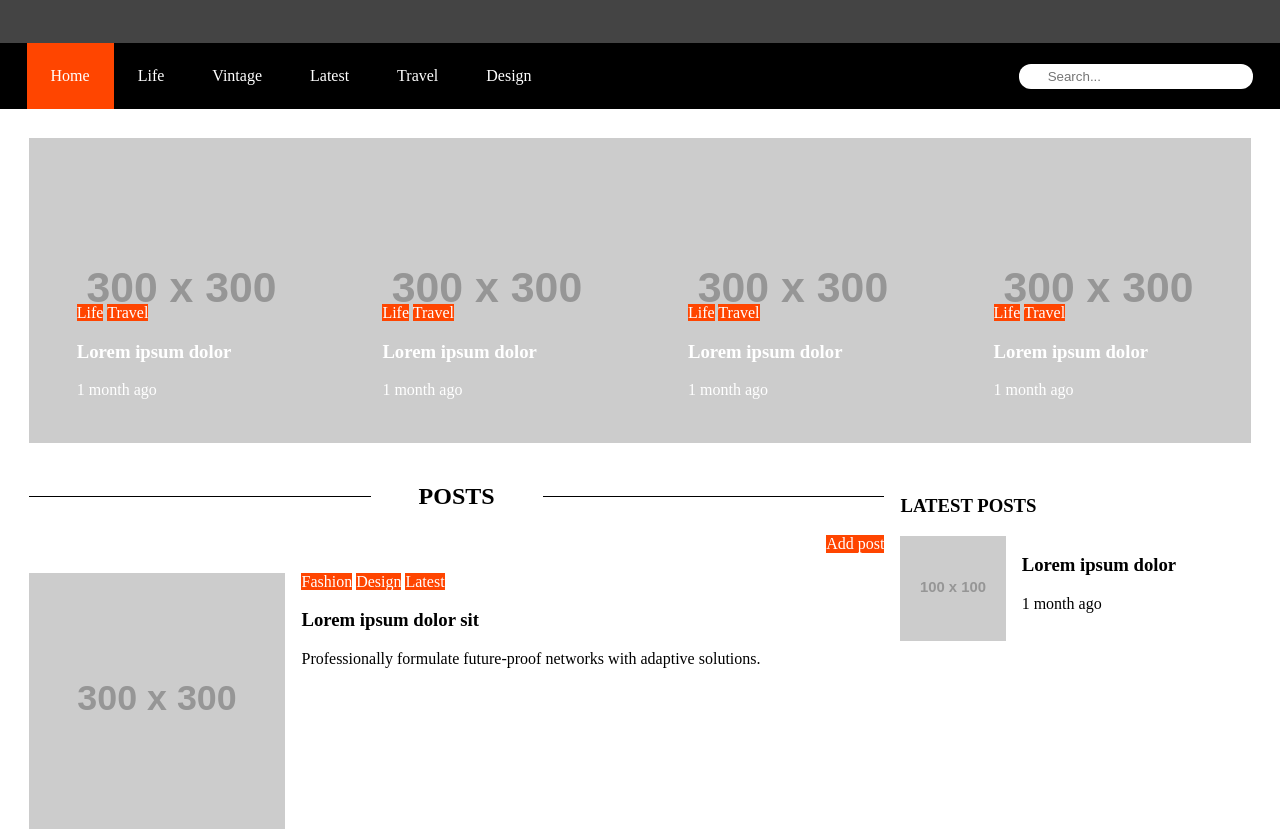
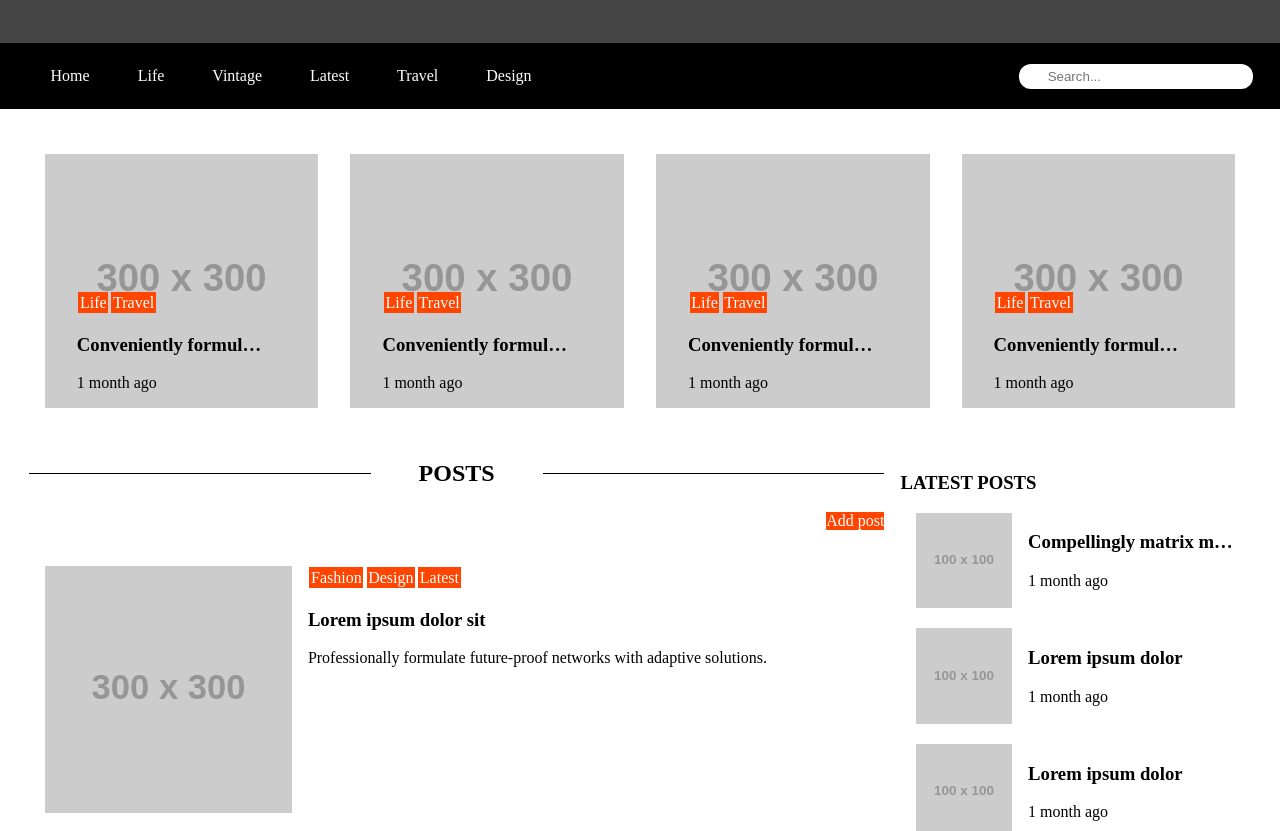
Before and after one commit to justas-dovydaitis/news-magazine, a plain HTML site: page index.html in a window 1280 px wide. Shown: the part 121-952 px from the top of the page. Drawn offline with Linux system fonts and the light colour scheme; placeholder pictures from the web are drawn by us.

Commit message:
Made featured posts with background image

```diff
--- a/css/bar.css
+++ b/css/bar.css
@@ -42,7 +42,21 @@
 }
 
 .bar .item {
-    margin: .5rem 0
+    margin: .5rem 0;
+    transition: color ease-in-out 0.5s;
+}
+
+.bar .item:not(.active):hover {
+    color: #FF4500;
+}
+
+.bar .item:active {
+    background-color: #FF4500;
+}
+
+.bar .item:active:hover {
+    color: #FFFFFF;
+    transition: none;
 }
 
 .bar.bottom-bar>nav {
--- /dev/null
+++ b/css/featured-container.css
@@ -0,0 +1,45 @@
+.featured-post-container {
+    display: flex;
+    flex-flow: wrap;
+    justify-content: space-between;
+}
+
+.featured-post-container .post {
+    position: relative;
+    padding: 1rem;
+    overflow: hidden;
+    width: 100%;
+    background-image: url('https://via.placeholder.com/300?text=News+Magazine?text=News+Magazine');
+    background-repeat: repeat-y;
+    background-size: cover;
+    background-position: center;
+}
+
+.featured-post-container .post>img {
+    width: 100%;
+    height: auto;
+}
+
+.featured-post-container .post>.details {
+    display: flex;
+    flex-flow: column;
+    width: calc(100% - 2rem);
+    margin-top: 50%;
+    /* position: absolute; */
+    /* bottom: 3rem; */
+    /* left: 3rem; */
+    /* color: white; */
+    /* width: calc(100% - 6rem); */
+}
+
+@media only screen and (min-width: 576px) {
+    .featured-post-container .post {
+        width: calc(50% - 2rem);
+    }
+}
+
+@media only screen and (min-width: 992px) {
+    .featured-post-container .post {
+        width: calc(25% - 2rem);
+    }
+}
--- /dev/null
+++ b/css/post-container.css
@@ -0,0 +1,60 @@
+.post-container {
+    display: flex;
+    flex-flow: wrap;
+    width: 100%;
+}
+
+.post-container .posts {
+    overflow-x: hidden;
+}
+
+.posts .post details .tags .span {
+    background-color: #ff4500;
+    color: white;
+}
+
+.post-container .latest.posts,
+.post-container .post>figure {
+    width: 100%;
+}
+
+.post-container .post-controls {
+    display: flex;
+    justify-content: flex-end;
+    width: 100%;
+}
+
+.post-container .post-controls>a {
+    background-color: #ff4500;
+}
+
+@media only screen and (min-width: 578px) {
+    .posts .post>.details {
+        width: 70%;
+    }
+    .post>.details {
+        padding-left: 1rem;
+    }
+    .posts .post>figure {
+        width: 30%;
+    }
+}
+
+@media only screen and (min-width: 992px) {
+    .post-container .posts {
+        width: 50%;
+    }
+    .post-container .latest.posts {
+        width: 50%;
+        padding-left: 1rem;
+    }
+}
+
+@media only screen and (min-width: 1200px) {
+    .post-container .posts {
+        width: 70%;
+    }
+    .post-container .latest.posts {
+        width: 30%;
+    }
+}
--- a/css/post.css
+++ b/css/post.css
@@ -1,70 +1,59 @@
-.post-container {
+.post {
     display: flex;
-    width: 100%;
     flex-flow: wrap;
+    margin: 1rem;
 }
 
-.posts .post {
-    display: flex;
-    flex-flow: wrap;
+.post figure {
+    margin: 0;
 }
 
-.posts .post>img,
-.posts .post>article {
+.post>figure,
+.post>figure img,
+.post>.details {
     width: 100%;
 }
 
-.posts .post article .tags>span {
-    background-color: #ff4500;
-    color: white;
+.post.new>figure>img {}
+
+.post .details .tags {
+    display: flex;
+    flex-flow: wrap;
+    color: #FFFFFF;
 }
 
-.post-container .latest.posts {
-    width: 100%;
+.post .details .tags>div {
+    backface-visibility: hidden;
+    background-color: #ff4500;
+    margin: 0.1rem;
+    padding: 0.1rem;
+    transition: transform 0.5s ease;
 }
 
-.post-container .post-controls {
-    display: flex;
-    justify-content: flex-end;
-    width: 100%;
+.post .details .tags>div:hover {
+    -webkit-transform: scale(1.05);
+    -moz-transform: scale(1.05);
+    transform: scale(1.05);
 }
 
-.post-container .posts {
-    overflow-x: hidden;
-}
-
-.post-container .post-controls>a {
-    background-color: #ff4500;
+.post .details>h1,
+.post .details>h2,
+.post .details>h3,
+.post .details>h4,
+.post .details>h5 {
+    font-weight: 900;
+    max-width: 100%;
+    white-space: nowrap;
+    overflow: hidden;
+    text-overflow: ellipsis;
 }
 
 @media only screen and (min-width: 578px) {
-    .posts .post>article {
-        width: 70%;
+    .post {
+        flex-flow: wrap
     }
-    .post>article,
-    .post .details {
-        padding-left: 1rem;
-    }
-    .posts .post>img {
-        width: 30%;
+    .post>figure,
+    .post>.details {
+        width: auto;
     }
 }
-
-@media only screen and (min-width: 992px) {
-    .post-container .posts {
-        width: 50%;
-    }
-    .post-container .latest.posts {
-        width: 50%;
-        padding-left: 1rem;
-    }
-}
-
-@media only screen and (min-width: 1200px) {
-    .post-container .posts {
-        width: 70%;
-    }
-    .post-container .latest.posts {
-        width: 30%;
-    }
-}
--- a/css/suggestion.css
+++ /dev/null
@@ -1,43 +0,0 @@
-.suggestion-container {
-    display: flex;
-    flex-flow: wrap;
-    justify-content: space-between;
-}
-
-.suggestion {
-    overflow: hidden;
-    position: relative;
-    width: 100%;
-}
-
-.suggestion>img {
-    width: 100%;
-    height: auto;
-}
-
-.suggestion>.details {
-    position: absolute;
-    bottom: 3rem;
-    left: 3rem;
-    color: white;
-}
-
-.suggestion>.details>.category>span {
-    background-color: #ff4500;
-}
-
-.suggestion>.details>.category>h3 {
-    font-weight: 900;
-}
-
-@media only screen and (min-width: 576px) {
-    .suggestion {
-        width: 50%;
-    }
-}
-
-@media only screen and (min-width: 992px) {
-    .suggestion {
-        width: 25%;
-    }
-}
--- a/index.html
+++ b/index.html
@@ -5,9 +5,10 @@
     <meta name="viewport" content="width=device-width, initial-scale=1">
 
     <link rel="stylesheet" href="./css/main.css" />
-    <link rel="stylesheet" href="./css/suggestion.css" />
     <link rel="stylesheet" href="./css/bar.css" />
     <link rel="stylesheet" href="./css/post.css" />
+    <link rel="stylesheet" href="./css/featured-container.css" />
+    <link rel="stylesheet" href="./css/post-container.css" />
     <link rel="stylesheet" href="./css/footer.css" />
 
     <link rel="stylesheet" href="./css/spacing.css" />
@@ -67,7 +68,7 @@
                 <input class="px-3" type="search" placeholder="Search...">
             </div>
             <nav>
-                <a class="item active" href="javascript:void(0);">Home</a>
+                <a class="item" href="javascript:void(0);">Home</a>
                 <a class="item" href="javascript:void(0);">Life</a>
                 <a class="item" href="javascript:void(0);">Vintage</a>
                 <a class="item" href="javascript:void(0);">Latest</a>
@@ -78,48 +79,48 @@
         </div>
     </header>
     <main class="px-5">
-        <section class="py-3 suggestion-container">
-            <div class="suggestion">
-                <img src="https://via.placeholder.com/300?text=News+Magazine?text=News+Magazine" alt="image placeholder" title="placeholder" />
+        <section class="py-3 featured-post-container">
+            <div class="post">
+                <!-- <img src="https://via.placeholder.com/300?text=News+Magazine?text=News+Magazine" alt="image placeholder" title="placeholder" /> -->
                 <div class="details">
-                    <div class="category">
-                        <span>Life</span>
-                        <span>Travel</span>
+                    <div class="tags">
+                        <div>Life</div>
+                        <div>Travel</div>
                     </div>
-                    <h3>Lorem ipsum dolor</h3>
+                    <h3>Conveniently formulate enterprise initiatives for multidisciplinary innovation. Compellingly target B2C leadership skills via visionary quality vectors. Objectively</h3>
                     <span>1 month ago</span>
                 </div>
             </div>
-            <div class="suggestion">
-                <img src="https://via.placeholder.com/300?text=News+Magazine" alt="image placeholder" title="placeholder" />
+            <div class="post">
+                <!-- <img src="https://via.placeholder.com/300?text=News+Magazine?text=News+Magazine" alt="image placeholder" title="placeholder" /> -->
                 <div class="details">
-                    <div class="category">
-                        <span>Life</span>
-                        <span>Travel</span>
+                    <div class="tags">
+                        <div>Life</div>
+                        <div>Travel</div>
                     </div>
-                    <h3>Lorem ipsum dolor</h3>
+                    <h3>Conveniently formulate enterprise initiatives for multidisciplinary innovation. Compellingly target B2C leadership skills via visionary quality vectors. Objectively</h3>
                     <span>1 month ago</span>
                 </div>
             </div>
-            <div class="suggestion">
-                <img src="https://via.placeholder.com/300?text=News+Magazine" alt="image placeholder" title="placeholder" />
+            <div class="post">
+                <!-- <img src="https://via.placeholder.com/300?text=News+Magazine?text=News+Magazine" alt="image placeholder" title="placeholder" /> -->
                 <div class="details">
-                    <div class="category">
-                        <span>Life</span>
-                        <span>Travel</span>
+                    <div class="tags">
+                        <div>Life</div>
+                        <div>Travel</div>
                     </div>
-                    <h3>Lorem ipsum dolor</h3>
+                    <h3>Conveniently formulate enterprise initiatives for multidisciplinary innovation. Compellingly target B2C leadership skills via visionary quality vectors. Objectively</h3>
                     <span>1 month ago</span>
                 </div>
             </div>
-            <div class="suggestion">
-                <img src="https://via.placeholder.com/300?text=News+Magazine" alt="image placeholder" title="placeholder" />
+            <div class="post">
+                <!-- <img src="https://via.placeholder.com/300?text=News+Magazine?text=News+Magazine" alt="image placeholder" title="placeholder" /> -->
                 <div class="details">
-                    <div class="category">
-                        <span>Life</span>
-                        <span>Travel</span>
+                    <div class="tags">
+                        <div>Life</div>
+                        <div>Travel</div>
                     </div>
-                    <h3>Lorem ipsum dolor</h3>
+                    <h3>Conveniently formulate enterprise initiatives for multidisciplinary innovation. Compellingly target B2C leadership skills via visionary quality vectors. Objectively</h3>
                     <span>1 month ago</span>
                 </div>
             </div>
@@ -132,12 +133,42 @@
                 </div>
 
                 <div class="post">
-                    <img src="https://via.placeholder.com/300?text=News+Magazine" alt="image placeholder" title="placeholder" />
-                    <article>
+                    <figure>
+                        <img src="https://via.placeholder.com/300?text=News+Magazine" alt="image placeholder" title="placeholder" />
+                    </figure>
+                    <article class="details">
                         <div class="tags">
-                            <span class="bg-accent text-white">Fashion</span>
-                            <span class="bg-accent text-white">Design</span>
-                            <span class="bg-accent text-white">Latest</span>
+                            <div class="bg-accent text-white">Fashion</div>
+                            <div class="bg-accent text-white">Design</div>
+                            <div class="bg-accent text-white">Latest</div>
+                        </div>
+                        <h3> Lorem ipsum dolor sit </h3>
+                        <p>Professionally formulate future-proof networks with adaptive solutions.</p>
+                    </article>
+                </div>
+                <div class="post">
+                    <figure>
+                        <img src="https://via.placeholder.com/300?text=News+Magazine" alt="image placeholder" title="placeholder" />
+                    </figure>
+                    <article class="details">
+                        <div class="tags">
+                            <div class="bg-accent text-white">Fashion</div>
+                            <div class="bg-accent text-white">Design</div>
+                            <div class="bg-accent text-white">Latest</div>
+                        </div>
+                        <h3> Lorem ipsum dolor sit </h3>
+                        <p>Professionally formulate future-proof networks with adaptive solutions.</p>
+                    </article>
+                </div>
+                <div class="post">
+                    <figure>
+                        <img src="https://via.placeholder.com/300?text=News+Magazine" alt="image placeholder" title="placeholder" />
+                    </figure>
+                    <article class="details">
+                        <div class="tags">
+                            <div class="bg-accent text-white">Fashion</div>
+                            <div class="bg-accent text-white">Design</div>
+                            <div class="bg-accent text-white">Latest</div>
                         </div>
                         <h3> Lorem ipsum dolor sit </h3>
                         <p>Professionally formulate future-proof networks with adaptive solutions.</p>
@@ -147,7 +178,27 @@
             <aside class="latest posts">
                 <h3 class="text-uppercase">latest posts</h3>
                 <div class="post">
-                    <img src="https://via.placeholder.com/100?text=News+Magazine" alt="image placeholder" />
+                    <figure>
+                        <img src="https://via.placeholder.com/100?text=News+Magazine" alt="image placeholder" />
+                    </figure>
+                    <div class="details">
+                        <h3>Compellingly matrix multidisciplinary methods of empowerment vis-a-vis.</h3>
+                        <span>1 month ago</span>
+                    </div>
+                </div>
+                <div class="post">
+                    <figure>
+                        <img src="https://via.placeholder.com/100?text=News+Magazine" alt="image placeholder" />
+                    </figure>
+                    <div class="details">
+                        <h3> Lorem ipsum dolor</h3>
+                        <span>1 month ago</span>
+                    </div>
+                </div>
+                <div class="post">
+                    <figure>
+                        <img src="https://via.placeholder.com/100?text=News+Magazine" alt="image placeholder" />
+                    </figure>
                     <div class="details">
                         <h3> Lorem ipsum dolor</h3>
                         <span>1 month ago</span>
```
